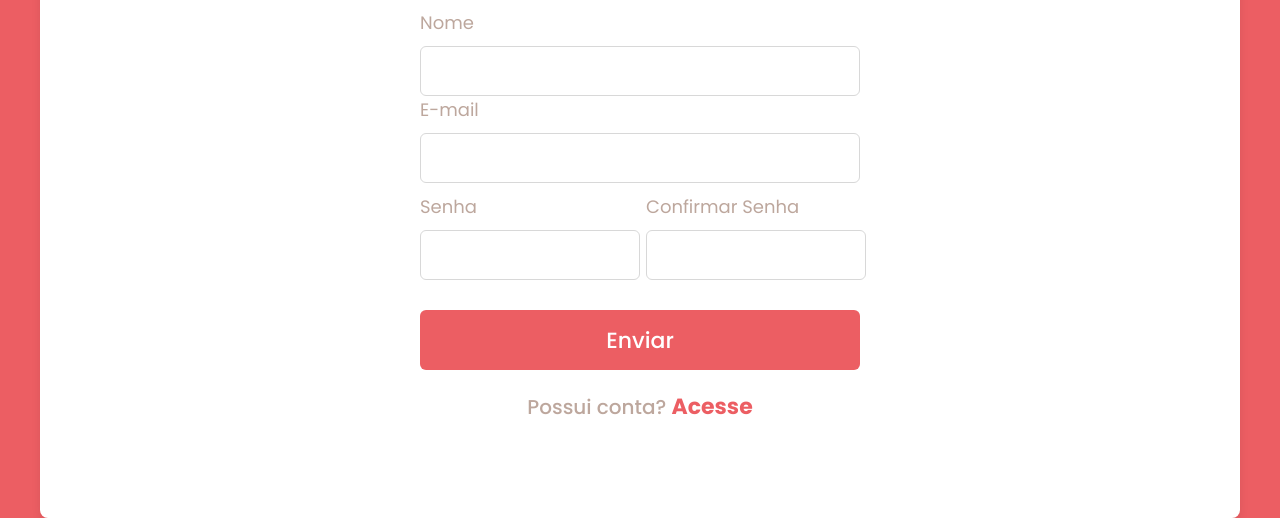
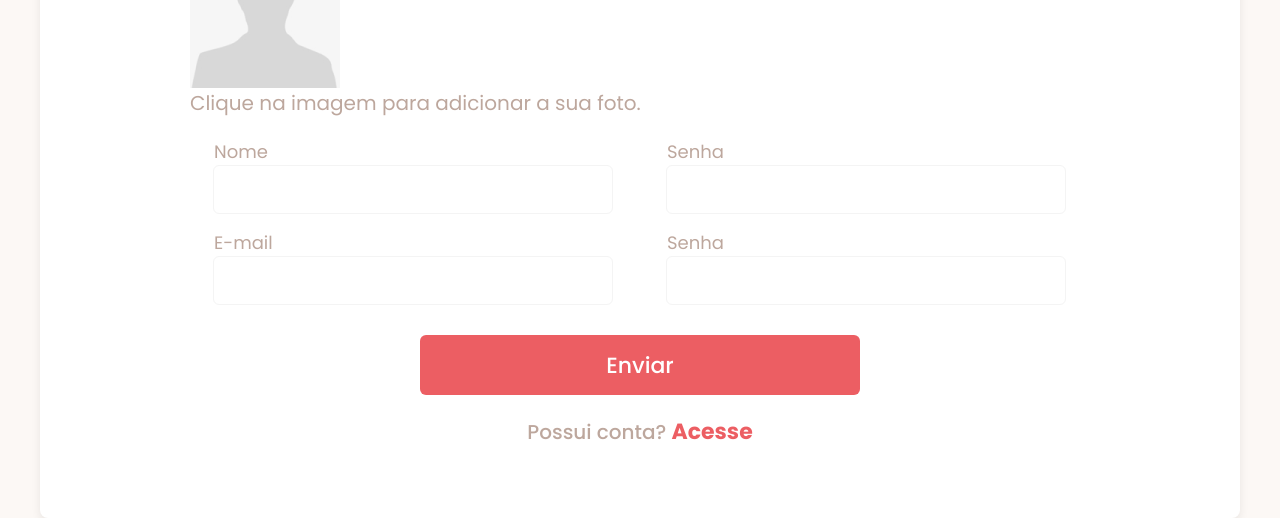
Before and after one commit to iagosm/FreeBook, a plain HTML site: page pages/cad.html in a window 1280 px wide. Shown: the part 282-800 px from the top of the page. Drawn offline with nearby package versions, Linux system fonts and the light colour scheme.

Commit message:
ajuste na realização do cadastro.

```diff
--- a/css/style.css
+++ b/css/style.css
@@ -229,7 +229,7 @@ body {
 
 .form-control {
   background-color: #F4F4F4;
-  border: 1px solid #EC5E63;
+  border: 1px solid #F4F4F4;
   padding: 10px;
   resize: none;
   font-size: 18px;
@@ -592,7 +592,7 @@ footer {
 
 .body-cad-login {
   display: flex;
-  background-color: #EC5E63;
+  background-color: #FCF8F5;
   height: 100vh;
   width: 100vw;
   margin: 0;
@@ -728,20 +728,44 @@ footer {
 }
 
 
-.input-Cadsenha input, .input-Consenha input {
-  width: 220px;
-  height: 50px;
-  color: #2C3E50;
-  border: 1px solid #D8D8D8;
-  border-radius: 6px;
+.form-usercad {
+  position: relative;
+  min-width: 900px;
 }
 
-.input-Cadsenha, .input-Consenha {
+.group-cad {
+  width: 100%;
   display: flex;
   flex-direction: column;
-  gap: 10px;
+}
+
+.group-cad input {
+  width: 400px !important;
+  border-radius: 6px !important;
+  outline: 0 !important;
+  background-color: white;
+}
+input:focus {
+  outline: none !important;
+  box-shadow: none !important;
+  border:1px solid #F4F4F4;
+}
+
+.group-cad label {
   font-size: 18px;
   color: #BDA79D;
+}
+
+.div-group {
+  display: flex;
+  flex-direction: column;
+  gap: 15px;
+}
+
+.container-inputs-cad-user {
+  display: flex;
+  justify-content: space-evenly;
+  gap: 1.875rem;
 }
 
 .container-senha {
--- a/pages/cad.html
+++ b/pages/cad.html
@@ -21,29 +21,37 @@
       <div class="logo-cad">
         <a class="link-login" href="#"><img class="img-login" src="../assets/book-login.svg" alt="Logo FreeBook"> FreeBook</a>
       </div>
-      <h2>Bem vindo</h2>
       <p>Faça o cadastro para acessar a plataforma</p>
-      <form action="">
-        <div class="input-email">
-          <label for="nome">Nome</label>
-          <input type="text" name="nome" autocomplete="off">
+      <form action="" class="form-usercad">
+        <div>
+          <img src="../assets/user-cad.png" alt="">
+          <p class="text-start">Clique na imagem para adicionar a sua foto.</p>
         </div>
-        <div class="input-email">
-          <label for="email">E-mail</label>
-          <input type="text" name="email" autocomplete="off">
-        </div>
-        <div class="container-senha">
-          <div class="input-Cadsenha">
-            <label for="senha">Senha</label>
-            <input type="password" name="senha" autocomplete="off">
+        <div class="container-inputs-cad-user">
+          <div class="div-group">
+            <div class="input-group group-cad">
+              <label for="nome">Nome</label>
+              <input type="password" class="form-control input-cad-user no-outline" name="nome" autocomplete="off">
+            </div>
+            <div class="input-group group-cad">
+              <label for="email">E-mail</label>
+              <input type="email" class="form-control input-cad-user no-outline" name="email" autocomplete="off">
+            </div>
           </div>
-          <div class="input-Consenha">
-            <label for="senha">Confirmar Senha</label>
-            <input type="password" name="confirmasenha" autocomplete="off">
+          <div class="div-group ml-3">
+            <div class="input-group group-cad">
+              <label for="senha">Senha</label>
+              <input type="password" class="form-control input-cad-user no-outline" name="senha" autocomplete="off">
+            </div>
+            <div class="input-group group-cad">
+              <label for="confsenha">Senha</label>
+              <input type="password" class="form-control input-cad-user no-outline" name="confsenha" autocomplete="off">
+            </div>
           </div>
         </div>
-
-        <button type="submit" id="btnCad">Enviar</button>
+        <div class="d-flex justify-content-center">
+          <button type="submit" id="btnCad">Enviar</button>
+        </div>
       </form>
       <p class="spanCad">Possui conta? <a class="linklogin" href="login.html">Acesse</a></p>
     </div>
```
Also changed, not shown: assets/user-cad.png (added).
